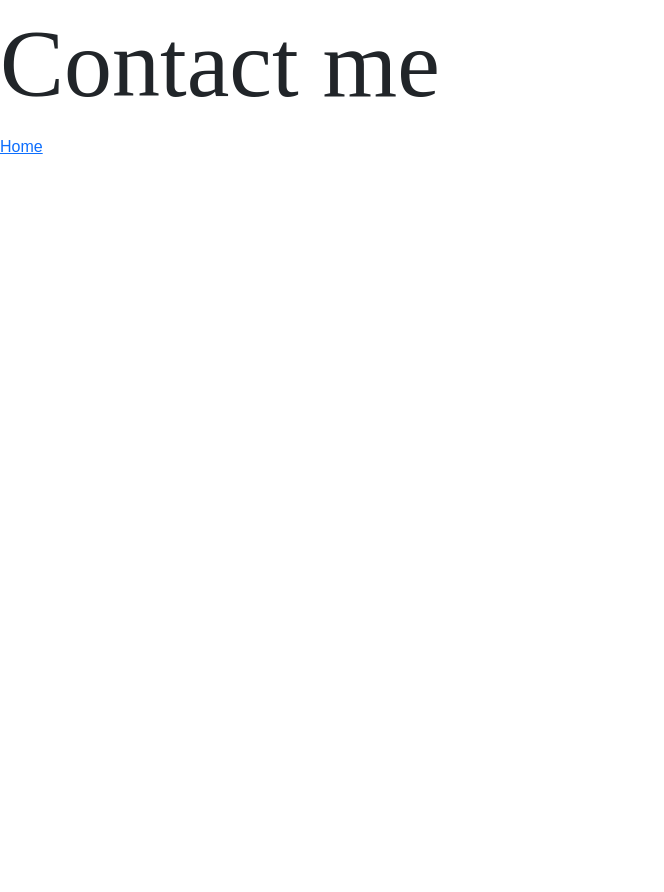
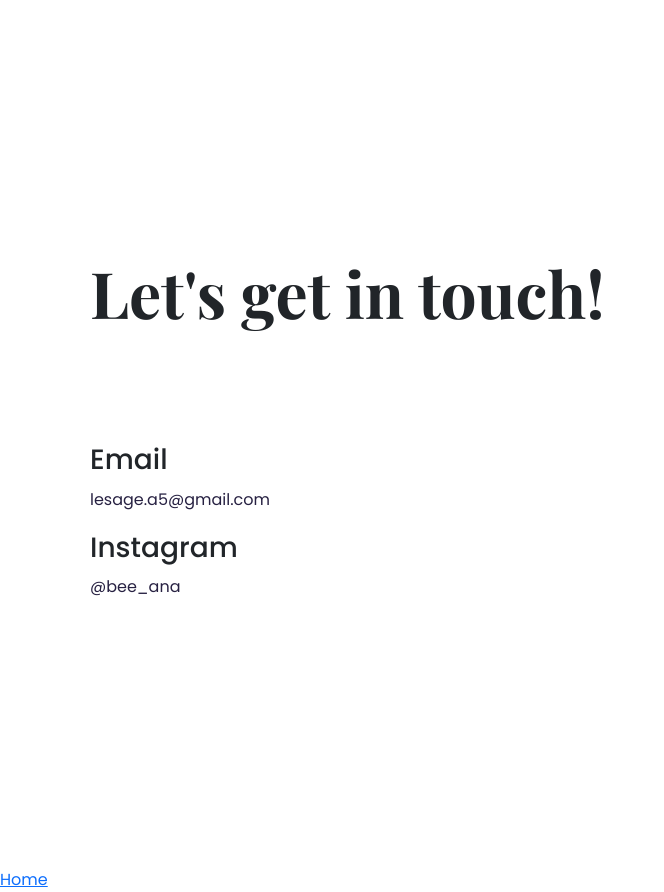
Before and after one commit to Binaakwe/portfolio-project, a plain HTML site: page contact.html in a window 1280 px wide. Shown: the whole page, without its empty margins (0-664 px from the left). Before the commit the page ends 800 px from the top, so only its background shows below. Drawn offline with nearby package versions, Linux system fonts and the light colour scheme.

Commit message:
added contact page

```diff
--- a/contact.html
+++ b/contact.html
@@ -6,14 +6,26 @@
     <title>Contact me</title>
     <link href="https://cdn.jsdelivr.net/npm/bootstrap@5.3.2/dist/css/bootstrap.min.css" rel="stylesheet"
         integrity="sha384-T3c6CoIi6uLrA9TneNEoa7RxnatzjcDSCmG1MXxSR1GAsXEV/Dwwykc2MPK8M2HN" crossorigin="anonymous">
+    <link rel="preconnect" href="https://fonts.googleapis.com">
+    <link rel="preconnect" href="https://fonts.gstatic.com" crossorigin>
+    <link
+        href="https://fonts.googleapis.com/css2?family=Playfair+Display:wght@700&family=Poppins:wght@400;500;700&display=swap"
+        rel="stylesheet">
+    <link rel="stylesheet" href="style.css">
     <script src="https://cdn.jsdelivr.net/npm/bootstrap@5.3.2/dist/js/bootstrap.bundle.min.js"
         integrity="sha384-C6RzsynM9kWDrMNeT87bh95OGNyZPhcTNXj1NW7RuBCsyN/o0jlpcV8Qyq46cDfL"
         crossorigin="anonymous"></script>
-
-    <link rel="stylesheet" href="style.css">
+    <script src="https://kit.fontawesome.com/681b30a53f.js" crossorigin="anonymous"></script>
 </head>
 <body>
-    <h1>Contact me</h1>
+    <div class="container section">
+        <h1 class="project-heading">Let's get in touch!</h1>
+        <h3>Email</h3>
+        <p>lesage.a5@gmail.com</p>
+        <h3>Instagram</h3>
+        <p>@bee_ana</p>
+    </div>
+
     <a href="index.html">Home</a>
 </body>
 </html>
--- a/style.css
+++ b/style.css
@@ -100,7 +100,7 @@ p {
 }
 
 .project-heading {
-  padding: 250px 100px 100px 0;
+  padding: 0px 400px 100px 0;
 }
 .project-content {
   text-align: center;
@@ -120,7 +120,7 @@ p {
 .project-image {
   border-radius: 20px;
 }
-@media (max-width: 900px) {
+@media (max-width: 1000px) {
   h1 {
     font-size: 64px;
     line-height: 60px;
```
Also changed, not shown: projects.html (+1 -1 lines), 1 other file.
